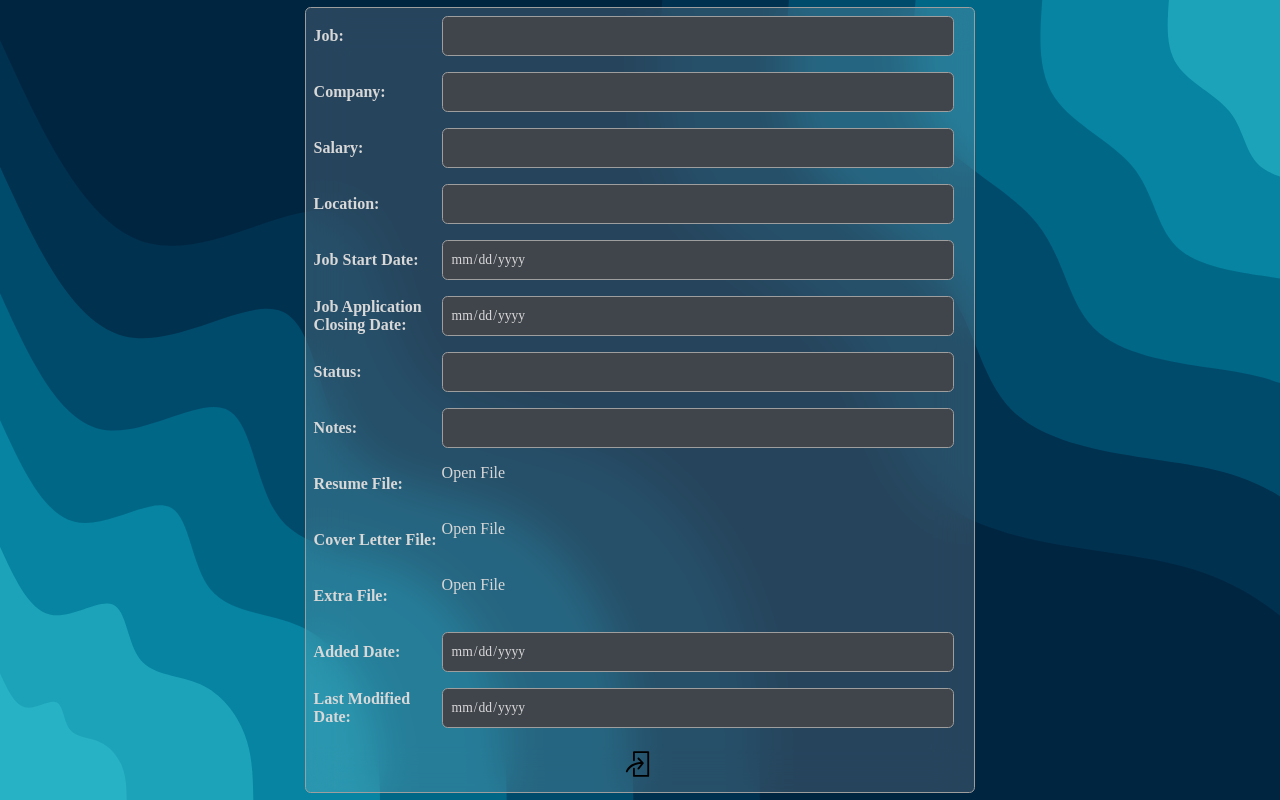
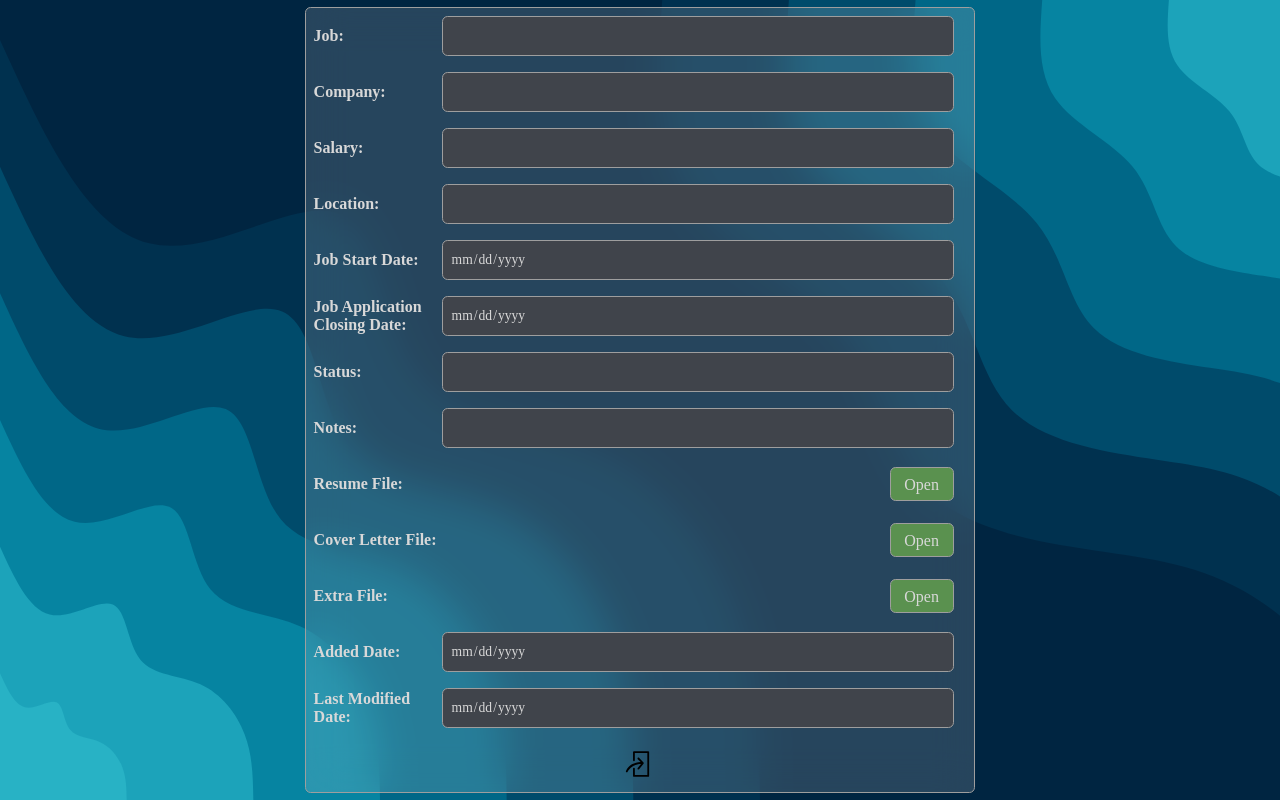
Before and after one commit to karthik-vig/job-application-tracker, a Flask app: template flaskr/templates/seeJobInfo.html in a window 1280 px wide. Run offline with Flask 2, Linux system fonts and the light colour scheme; the template is opened without the code that fills it, so the values that code supplies are empty.

Commit message:
simplified css class for addJobInfo. added desgin for files section in seeJobInfo.

```diff
--- a/flaskr/static/css/seeJobInfoStyle.css
+++ b/flaskr/static/css/seeJobInfoStyle.css
@@ -132,3 +132,36 @@
     grid-template-columns: [col1] 10vw [col2] 40vw [endCol];
     grid-template-rows: [row1] 5vh [endRow];
 }
+
+
+/* design for the files section */
+
+.filesOpenButtonItem {
+    grid-column-start: col2;
+    grid-column-end: endCol;
+    grid-row-start: row1;
+    grid-row-end: endRow;
+    height: 3vh;
+    text-align: center;
+    vertical-align: middle;
+    padding-top: 1vh;
+    background-color: #5a914f;
+}
+
+.filesOpenButtonItem:active {
+    background-color: #34532d;
+}
+
+.fileNameItem {
+    grid-column-start: col1;
+    grid-column-end: col2;
+    grid-row-start: row1;
+    grid-row-end: endRow;
+}
+
+.filesContainer {
+    display: grid;
+    grid-template-columns: [col1] 35vw [col2] 5vw [endCol];
+    grid-template-rows: [row1] 5vh [endRow];
+    align-items: center;
+}
--- a/flaskr/templates/addJobInfo.html
+++ b/flaskr/templates/addJobInfo.html
@@ -51,21 +51,21 @@
                 <label class="fieldsetLabelItem">Resume File:</label>
                 <section class="fieldsetInputItem filesContainer">
                     <input type="file" name="resumeFile" id="resumeFile" class="filesUploadItem fileSelectorButton">
-                    <button onclick="document.getElementById('resumeFile').value = ''; return false;" class="filesResetButtonItem commonBorder filesResetButton">Reset</button>
+                    <button onclick="document.getElementById('resumeFile').value = ''; return false;" class="filesResetButtonItem commonBorder">Reset</button>
                 </section>
             </fieldset>
             <fieldset class="coverLetterFileInputItem fieldsetContainer">
                 <label class="fieldsetLabelItem">Cover Letter File:</label>
                 <section class="fieldsetInputItem filesContainer">
                     <input type="file" name="coverLetterFile" id="coverLetterFile" class="filesUploadItem fileSelectorButton">
-                    <button onclick="document.getElementById('coverLetterFile').value = ''; return false;" class="filesResetButtonItem commonBorder filesResetButton">Reset</button>
+                    <button onclick="document.getElementById('coverLetterFile').value = ''; return false;" class="filesResetButtonItem commonBorder">Reset</button>
                 </section>
             </fieldset>
             <fieldset class="extraFileInputItem fieldsetContainer">
                 <label class="fieldsetLabelItem">Extra File:</label>
                 <section class="fieldsetInputItem filesContainer">
                     <input type="file" name="extraFile" id="extraFile" class="filesUploadItem fileSelectorButton">
-                    <button onclick="document.getElementById('extraFile').value = ''; return false;" class="filesResetButtonItem commonBorder filesResetButton">Reset</button>
+                    <button onclick="document.getElementById('extraFile').value = ''; return false;" class="filesResetButtonItem commonBorder">Reset</button>
                 </section>
             </fieldset>
             <input type="image"  src="{{url_for('static', filename='icons/add.svg')}}" name="newJobInfoSubmit" class="buttonDim newJobInfoSubmitInputItem">
--- a/flaskr/templates/seeJobInfo.html
+++ b/flaskr/templates/seeJobInfo.html
@@ -43,34 +43,34 @@
             </fieldset>
             <fieldset class="resumeFileInputItem fieldsetContainer">
                 <label class="fieldsetLabelItem">Resume File:</label>
-                <section class="fieldsetInputItem">
+                <section class="fieldsetInputItem filesContainer">
                     {% if jobInfo['resumeFile']['name'] != '' %}
-                        <p>{{ jobInfo['resumeFile']['name'] }}</p>
-                        <a href="/resumeFile/{{jobInfo['id']}}">Open File</a>
+                        <p class="fileNameItem">{{ jobInfo['resumeFile']['name'] }}</p>
+                        <a href="/resumeFile/{{jobInfo['id']}}" class="filesOpenButtonItem commonBorder">Open</a>
                     {% else %}
-                        <p>No File.</p>
+                        <p class="fileNameItem">No File.</p>
                     {% endif %}
                 </section>
             </fieldset>
             <fieldset class="coverLetterFileInputItem fieldsetContainer">
                 <label class="fieldsetLabelItem">Cover Letter File:</label>
-                <section class="fieldsetInputItem">
+                <section class="fieldsetInputItem filesContainer">
                     {% if jobInfo['coverLetterFile']['name'] != '' %}
-                        <p>{{ jobInfo['coverLetterFile']['name'] }}</p>
-                        <a href="/coverLetterFile/{{jobInfo['id']}}">Open File</a>
+                        <p class="fileNameItem">{{ jobInfo['coverLetterFile']['name'] }}</p>
+                        <a href="/coverLetterFile/{{jobInfo['id']}}" class="filesOpenButtonItem commonBorder">Open</a>
                     {% else %}
-                        <p>No File.</p>
+                        <p class="fileNameItem">No File.</p>
                     {% endif %}
                 </section>
             </fieldset>
             <fieldset class="extraFileInputItem fieldsetContainer">
                 <label class="fieldsetLabelItem">Extra File:</label>
-                <section class="fieldsetInputItem">
+                <section class="fieldsetInputItem filesContainer">
                     {% if jobInfo['extraFile']['name'] != '' %}
-                        <p>{{ jobInfo['extraFile']['name'] }}</p>
-                        <a href="/extraFile/{{jobInfo['id']}}">Open File</a>
+                        <p class="fileNameItem">{{ jobInfo['extraFile']['name'] }}</p>
+                        <a href="/extraFile/{{jobInfo['id']}}" class="filesOpenButtonItem commonBorder">Open</a>
                     {% else %}
-                        <p>No File.</p>
+                        <p class="fileNameItem">No File.</p>
                     {% endif %}
                 </section>
             </fieldset>
```
Also changed, not shown: flaskr/static/css/addJobInfoStyle.css (+5 -8 lines).
